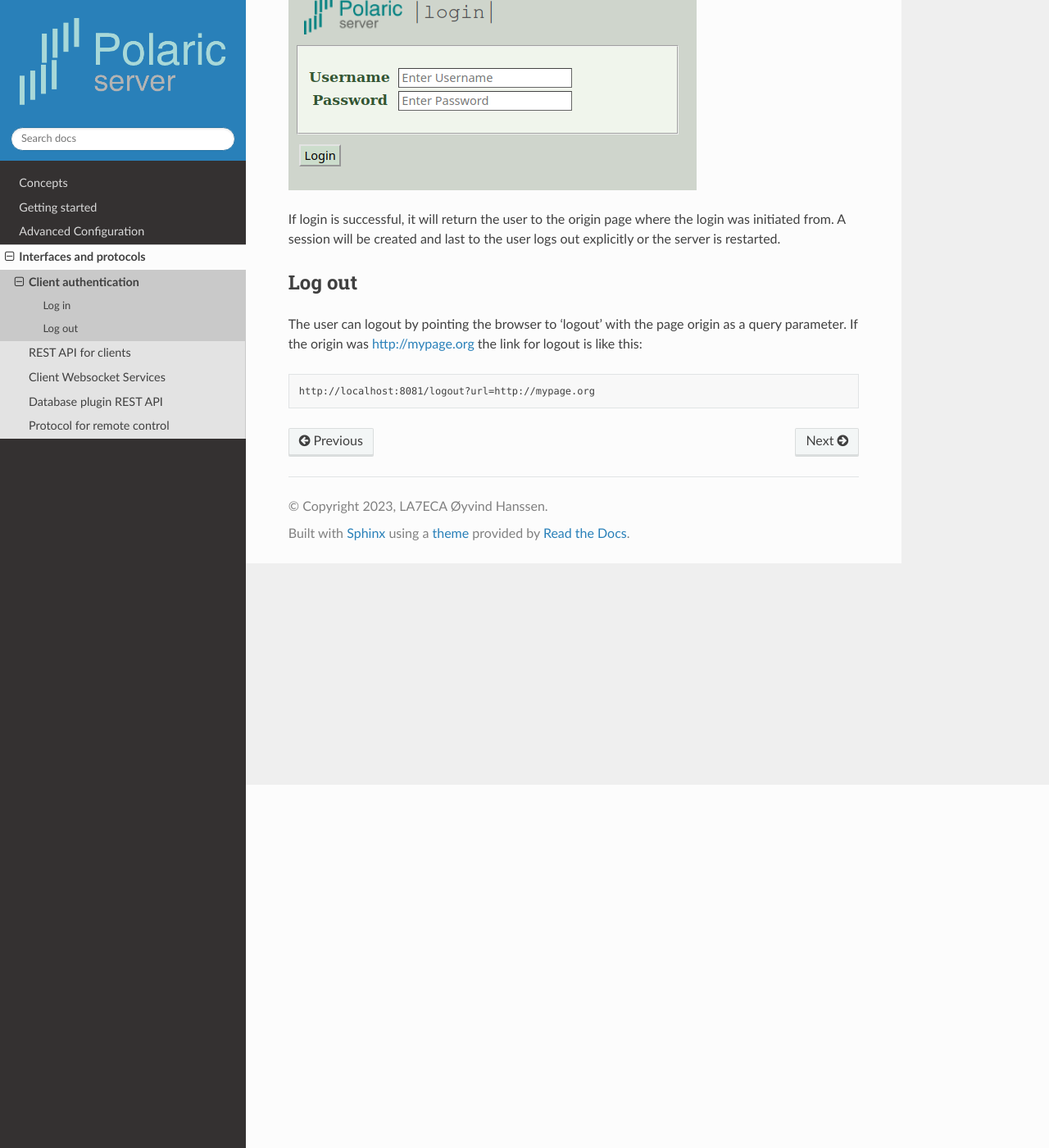
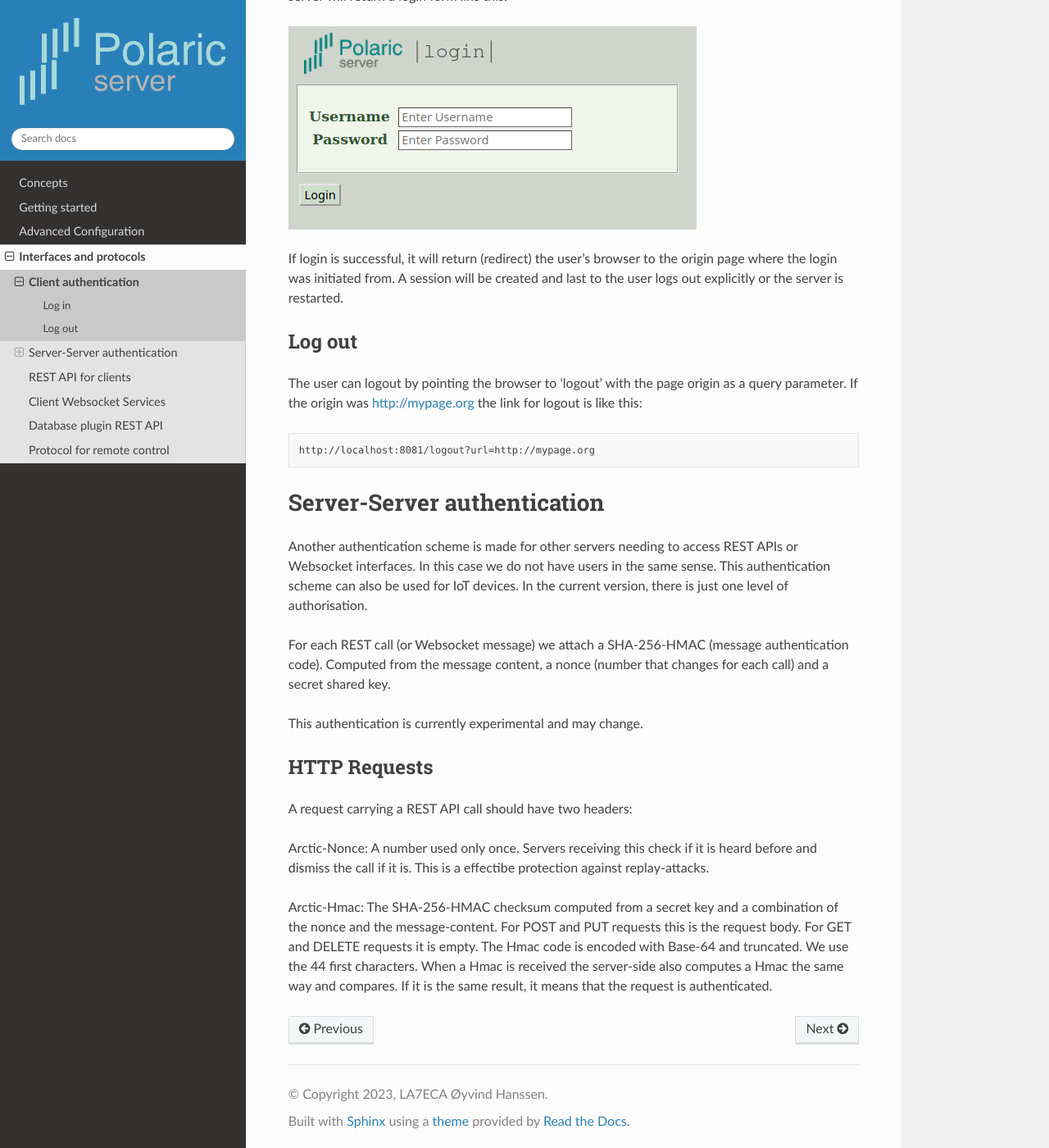
Before and after one commit to joakimsk/docs, a Sphinx documentation site: the page built from docs/source/clientauth.rst, in a window 1280 px wide and 1400 px high, scrolled down 443 px. Shown: the whole window at 82% size. Built offline with Sphinx 7.4.7 and the Read the Docs theme 2.0.0, drawn with Linux system fonts in a browser that asks for light colours; some of the changed text lies outside the part shown.

Commit message:
Update clientauth.rst

```diff
--- a/docs/source/clientauth.rst
+++ b/docs/source/clientauth.rst
@@ -1,6 +1,8 @@
 
 Client authentication
 =====================
+
+Clients (users) with web-browsers, can log in to the server using the username and a password.
 
 Log in
 ------
@@ -13,7 +15,7 @@ Where localhost:8081 can be replaced with whatever location and port your server
 
 .. image:: img/loginform.png
 
-If login is successful, it will return the user to the origin page where the login was initiated from. A session will be created and last to the user logs out explicitly or the server is restarted.
+If login is successful, it will return (redirect) the user's browser to the origin page where the login was initiated from. A session will be created and last to the user logs out explicitly or the server is restarted.
 
 Log out
 -------
@@ -21,3 +23,23 @@ Log out
 The user can logout by pointing the browser to 'logout' with the page origin as a query parameter. If the origin was http://mypage.org the link for logout is like this::
 
     http://localhost:8081/logout?url=http://mypage.org
+
+
+Server-Server authentication
+============================
+
+Another authentication scheme is made for other servers needing to access REST APIs or Websocket interfaces. In this case we do not have users in the same sense. This authentication scheme can also be used for IoT devices. In the current version, there is just one level of authorisation.
+
+For each REST call (or Websocket message) we attach a SHA-256-HMAC (message authentication code). Computed from the message content, a nonce (number that changes for each call) and a secret shared key.
+
+This authentication is currently experimental and may change.
+
+
+HTTP Requests
+-------------
+
+A request carrying a REST API call should have two headers:
+
+Arctic-Nonce: A number used only once. Servers receiving this check if it is heard before and dismiss the call if it is. This is a effectibe protection against replay-attacks.
+
+Arctic-Hmac: The SHA-256-HMAC checksum computed from a secret key and a combination of the nonce and the message-content. For POST and PUT requests this is the request body. For GET and DELETE requests it is empty. The Hmac code is encoded with Base-64 and truncated. We use the 44 first characters. When a Hmac is received the server-side also computes a Hmac the same way and compares. If it is the same result, it means that the request is authenticated.
```
